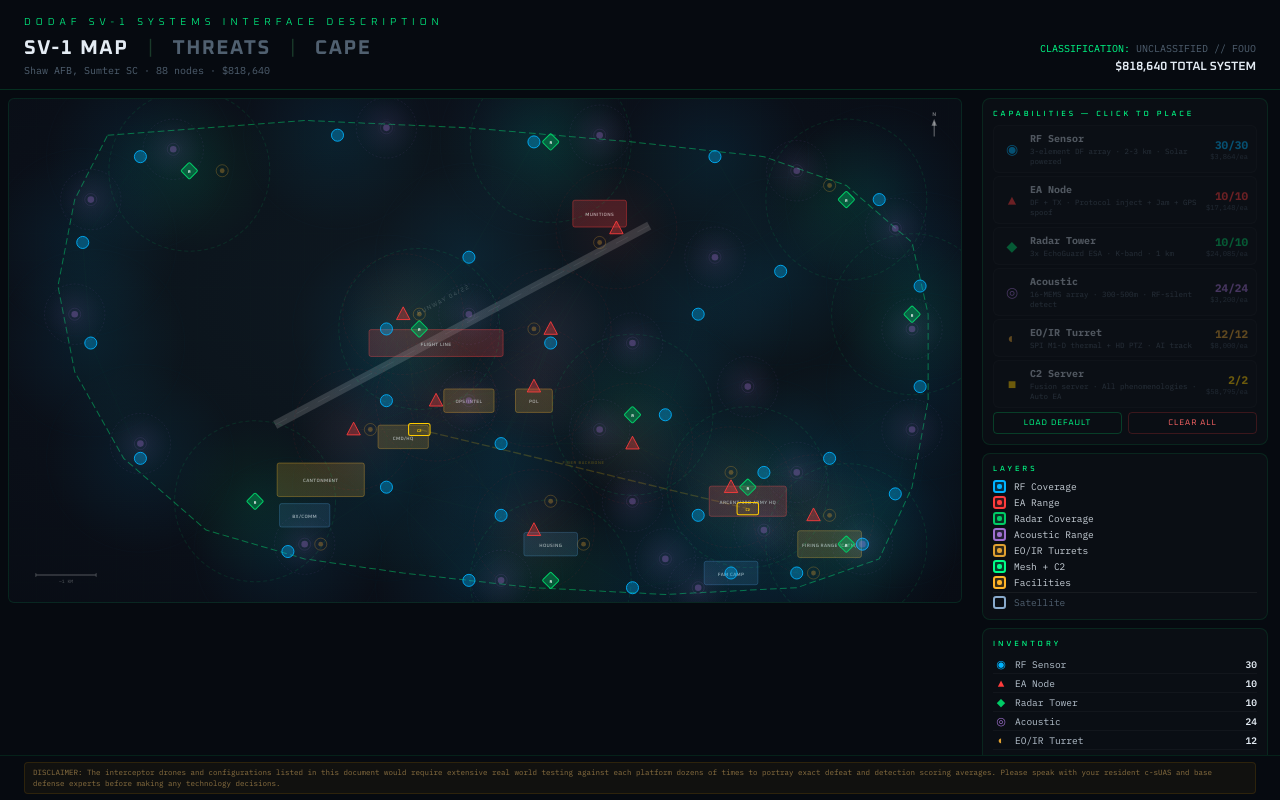
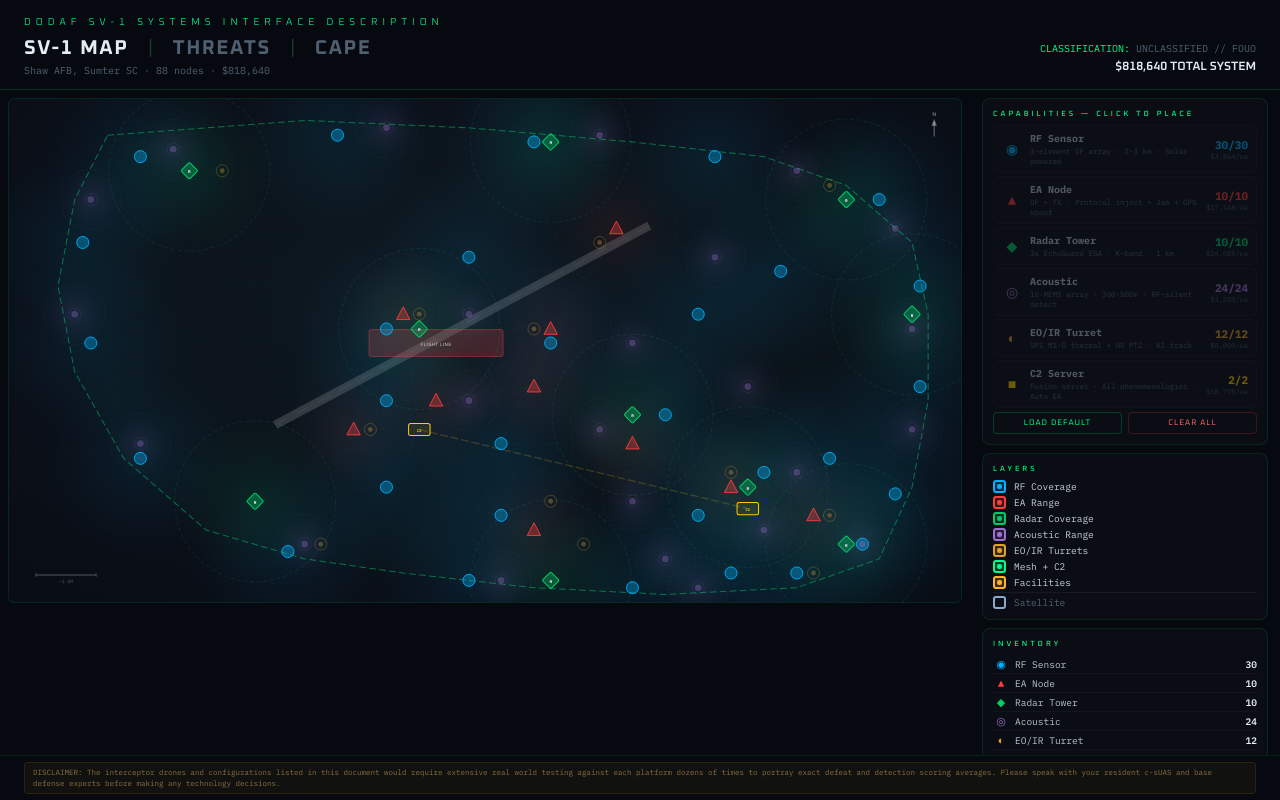
Before and after one commit to MatthewK84/suas-sv1, a React (Vite) app: page / in a window 1280 px wide. Built offline with nearby package versions, Linux system fonts and the light colour scheme.

Commit message:
Add files via upload

```diff
--- a/src/App.jsx
+++ b/src/App.jsx
@@ -8,9 +8,8 @@ function useMobile(bp=768){const[m,setM]=useState(typeof window!=="undefined"?wi
 // ── Static geography ─────────────────────────────────────────────────────────
 const PERIM=[[147,54],[441,32],[686,43],[930,64],[1126,86],[1249,129],[1347,214],[1371,321],[1371,450],[1347,579],[1298,686],[1175,729],[979,739],[783,729],[588,707],[441,686],[294,643],[171,536],[98,407],[73,279],[98,150]];
 const RW={x1:397,y1:486,x2:955,y2:189,w:13};
-const FAC=[{id:"fl",l:"FLIGHT LINE",x:637,y:364,w:200,h:40,p:"C"},{id:"cant",l:"CANTONMENT",x:465,y:568,w:130,h:50,p:"H"},{id:"mun",l:"MUNITIONS",x:881,y:171,w:80,h:40,p:"C"},{id:"pol",l:"POL",x:783,y:450,w:55,h:35,p:"H"},{id:"cmd",l:"CMD/HQ",x:588,y:504,w:75,h:35,p:"H"},{id:"ops",l:"OPS/INTEL",x:686,y:450,w:75,h:35,p:"H"},{id:"bx",l:"BX/COMM",x:441,y:621,w:75,h:35,p:"M"},{id:"arc",l:"ARCENT/3RD ARMY HQ",x:1102,y:600,w:115,h:45,p:"C"},{id:"catm",l:"FIRING RANGE (CATM)",x:1224,y:664,w:95,h:40,p:"H"},{id:"fam",l:"FAM CAMP",x:1077,y:707,w:80,h:35,p:"M"},{id:"hsg",l:"HOUSING",x:808,y:664,w:80,h:35,p:"M"}];
+const FAC=[{id:"fl",l:"FLIGHT LINE",x:637,y:364,w:200,h:40,p:"C"}];
 const pPath=PERIM.map(([x,y],i)=>`${i===0?"M":"L"} ${x} ${y}`).join(" ")+" Z";
-const rwA=Math.atan2(RW.y2-RW.y1,RW.x2-RW.x1)*(180/Math.PI);
 const pF=p=>p==="C"?"rgba(255,60,60,0.22)":p==="H"?"rgba(255,180,40,0.18)":"rgba(100,180,255,0.12)";
 const pS=p=>p==="C"?"rgba(255,60,60,0.6)":p==="H"?"rgba(255,180,40,0.5)":"rgba(100,180,255,0.35)";
 
@@ -166,8 +165,7 @@ export default function App(){
                   <rect width="1420" height="750" fill={sat&&gmapReady?"rgba(0,0,0,0.3)":"url(#gr)"}/>
                   <path d={pPath} fill="rgba(0,255,120,0.012)" stroke="rgba(0,255,120,0.4)" strokeWidth="1.5" strokeDasharray="10,5"/>
                   <line x1={RW.x1} y1={RW.y1} x2={RW.x2} y2={RW.y2} stroke="rgba(200,200,200,0.2)" strokeWidth={RW.w}/><line x1={RW.x1} y1={RW.y1} x2={RW.x2} y2={RW.y2} stroke="rgba(255,255,255,0.1)" strokeWidth="1" strokeDasharray="20,16"/>
-                  <text x={(RW.x1+RW.x2)/2-65} y={(RW.y1+RW.y2)/2-15} fontSize="9" fill="rgba(200,200,200,0.3)" fontFamily="Oxanium,sans-serif" letterSpacing="2" transform={`rotate(${rwA},${(RW.x1+RW.x2)/2-65},${(RW.y1+RW.y2)/2-15})`}>RUNWAY 04/22</text>
-                  {ly.ms&&c2s.length>=2&&<><line x1={c2s[0].x} y1={c2s[0].y} x2={c2s[1].x} y2={c2s[1].y} stroke="rgba(255,200,0,0.2)" strokeWidth="2" strokeDasharray="12,4"/><text x={(c2s[0].x+c2s[1].x)/2} y={(c2s[0].y+c2s[1].y)/2-8} textAnchor="middle" fontSize="6" fill="rgba(255,200,0,0.35)" fontFamily="Oxanium,sans-serif" letterSpacing="1">FIBER BACKBONE</text></>}
+                  {ly.ms&&c2s.length>=2&&<line x1={c2s[0].x} y1={c2s[0].y} x2={c2s[1].x} y2={c2s[1].y} stroke="rgba(255,200,0,0.2)" strokeWidth="2" strokeDasharray="12,4"/>}
                   {ly.fc&&FAC.map(f=><g key={f.id}><rect x={f.x-f.w/2} y={f.y-f.h/2} width={f.w} height={f.h} fill={pF(f.p)} stroke={pS(f.p)} strokeWidth="1" rx="3"/>{f.l.split("\n").map((line,li)=><text key={li} x={f.x} y={f.y+li*10-(f.l.split("\n").length-1)*5+4} textAnchor="middle" fontSize="7" fill="rgba(255,255,255,0.6)" fontFamily="Oxanium,sans-serif" fontWeight="600" letterSpacing="0.5">{line}</text>)}</g>)}
                   {/* Coverage radii */}
                   {ly.s&&nodes.filter(n=>n.t==="s").map(n=><circle key={`cv${n.id}`} cx={n.x} cy={n.y} r={140} fill="url(#sg)" stroke="rgba(0,180,255,0.06)" strokeWidth="0.5"/>)}
```
